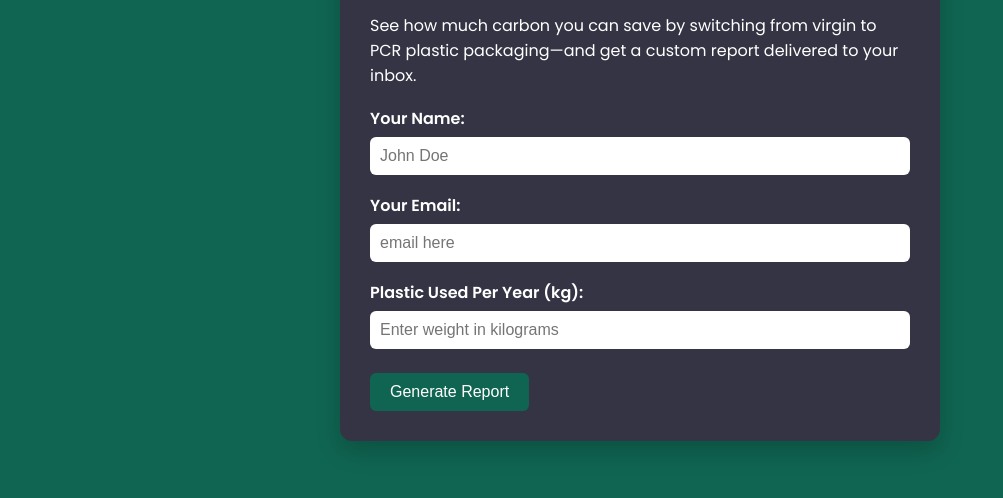
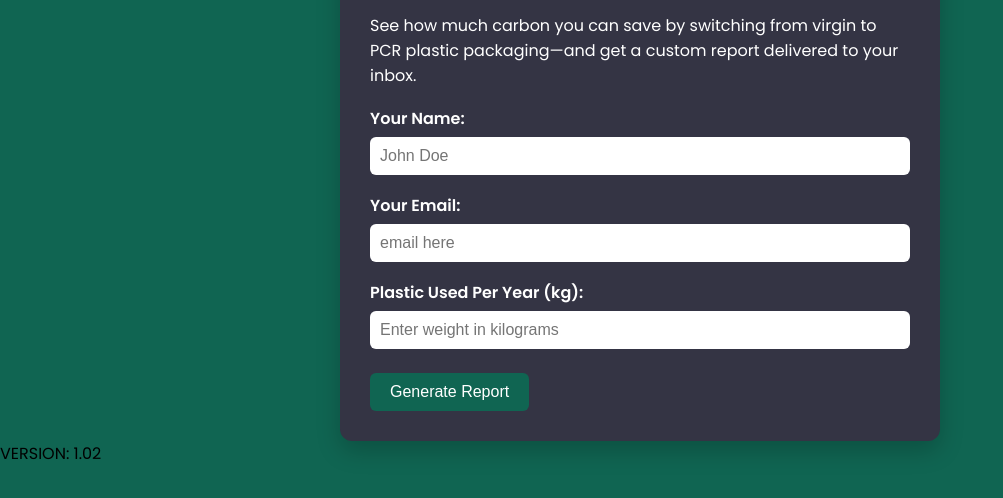
Before and after one commit to czaphire/carboncaltulator, a plain HTML site: page index.html in a window 1280 px wide. Shown: the part 248-746 px from the top of the page, without its empty margins (0-1003 px from the left). Drawn offline with nearby package versions, Linux system fonts and the light colour scheme.

Commit message:
Update index.html

```diff
--- a/index.html
+++ b/index.html
@@ -36,7 +36,8 @@
       <button id="downloadBanner" class="download-btn" style="display:none;" type="submit">Download Result Image</button>
     </div>
   </div>
-
+  <!-- Version badge -->
+  <div class="version">VERSION: 1.02</div>
   <script src="https://cdn.jsdelivr.net/npm/html2canvas@1.4.1/dist/html2canvas.min.js"></script>
   <script type="text/javascript"
     src="https://cdn.jsdelivr.net/npm/@emailjs/browser@4/dist/email.min.js"></script>
```
